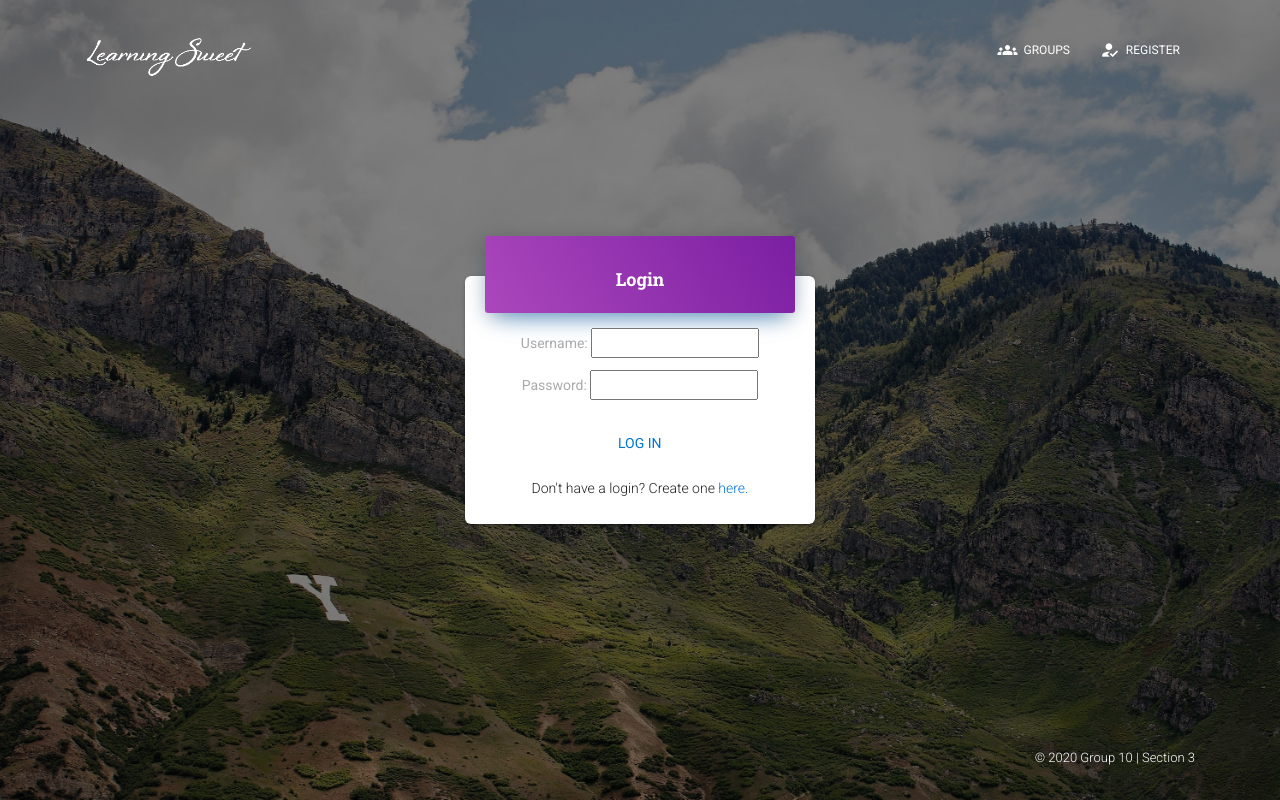
After one commit to IS-Core-Fall-2020/finalProj, a Django app: page /accounts/login/ in a window 1280 px wide. The commit adds this page. Run offline with Django 3.2, Linux system fonts and the light colour scheme; some libraries are stand-ins or nearby versions.

Commit message:
updating login page

```diff
--- a/finalProj/finalProj/settings.py
+++ b/finalProj/finalProj/settings.py
@@ -130,3 +130,5 @@ STATIC_URL = '/static/'
 STATICFILES_DIRS = [
     os.path.join(BASE_DIR, 'finalProj/static')
 ]
+
+LOGIN_REDIRECT_URL = '/'
--- a/finalProj/finalProj/urls.py
+++ b/finalProj/finalProj/urls.py
@@ -21,4 +21,5 @@ urlpatterns = [
     path('', include('loginpage.urls')),
     path('viewgroups/', include('viewgroups.urls')),
     path('viewclasses/', include('viewclasses.urls')),
+    path('accounts/', include('django.contrib.auth.urls')),
 ]
--- a/finalProj/templates/base.html
+++ b/finalProj/templates/base.html
@@ -18,9 +18,6 @@
   <!-- CSS Files -->
   <link href="{% static 'css/material-kit.css' %}" rel="stylesheet" />
 
-  <!--BOOTSTRAP CSS __ IS CURRENTLY MESSING UP SLIDER RANGE
-  <link rel="stylesheet" href="https://stackpath.bootstrapcdn.com/bootstrap/4.4.1/css/bootstrap.min.css" integrity="sha384-Vkoo8x4CGsO3+Hhxv8T/Q5PaXtkKtu6ug5TOeNV6gBiFeWPGFN9MuhOf23Q9Ifjh" crossorigin="anonymous">
--->
 </head>
 
 <body class="index-page sidebar-collapse" >
@@ -128,9 +125,6 @@
   <footer class="footer" data-background-color="black">
     <div class="container">
 
-      <div class="float-left" style="margin-top:10px">
-        <p style="font-size: 12px">Any trademarks or logos used throughout this website are the property of their respective owners.</p>
-      </div>
 
       <div class="copyright float-right" style="font-size: 13px">
         &copy;
--- a/finalProj/templates/groups/viewgroups.html
+++ b/finalProj/templates/groups/viewgroups.html
@@ -25,6 +25,11 @@
 
 {% block mainBody %}
 
+
+
+
+
+
 <h2>Groups</h2>
 
     {% for group in group_list %}
--- /dev/null
+++ b/finalProj/templates/registration/login.html
@@ -0,0 +1,106 @@
+{% load static %}
+<!DOCTYPE html>
+<html lang="en">
+
+<head>
+  <meta charset="utf-8" />
+  <link rel="apple-touch-icon" sizes="76x76" href="{% static "img/favicon.png" %}">
+  <link rel="icon" type="image/png" href="{% static 'img/favicon.png' %} ">
+  <meta http-equiv="X-UA-Compatible" content="IE=edge,chrome=1" />
+  <title>
+    Learning Sweet
+  </title>
+  <meta content='width=device-width, initial-scale=1.0, shrink-to-fit=no' name='viewport' />
+  <!--     Fonts and icons     -->
+  <link rel="stylesheet" type="text/css" href="https://fonts.googleapis.com/css?family=Roboto:300,400,500,700|Roboto+Slab:400,700|Material+Icons" />
+  <link rel="stylesheet" href="https://maxcdn.bootstrapcdn.com/font-awesome/latest/css/font-awesome.min.css">
+  <!-- CSS Files -->
+  <link href="{% static 'css/material-kit.css' %}" rel="stylesheet" />
+
+</head>
+
+<body class="login-page sidebar-collapse">
+  <nav class="navbar navbar-transparent navbar-color-on-scroll fixed-top navbar-expand-lg" color-on-scroll="100" id="sectionsNav">
+    <div class="container">
+      <div class="navbar-translate">
+        <a class="navbar-brand" href="{% url 'index' %}">
+          <img class="img-responsive" width='28%' src="{% static 'img/LSweetW.png' %}" alt="LS"> </a>
+        <button class="navbar-toggler" type="button" data-toggle="collapse" aria-expanded="false" aria-label="Toggle navigation">
+          <span class="sr-only">Toggle navigation</span>
+          <span class="navbar-toggler-icon"></span>
+          <span class="navbar-toggler-icon"></span>
+          <span class="navbar-toggler-icon"></span>
+        </button>
+      </div>
+    <div class="collapse navbar-collapse">
+      <ul class="navbar-nav ml-auto">
+        <li class="nav-item">
+          <a class="nav-link" rel="tooltip" title="" data-placement="bottom" data-original-title="Login below to access the GROUPS page!" href="{% url 'viewgroups' %}">
+            <i class="material-icons">groups</i> Groups
+          </a>
+        </li>
+        <li class="nav-item">
+          <a class="nav-link" href="{% url 'register'%}">
+            <i class="material-icons">how_to_reg</i> Register
+          </a>
+        </li>
+      </ul>
+    </div>
+  </div>
+</nav>
+
+  <div class="page-header header-filter" style="background-image: url( {% static 'img/about.jpg' %} ); background-size: cover; background-position: top center;">
+    <div class="container">
+      <div class="row">
+        <div class="col-lg-4 col-md-6 ml-auto mr-auto">
+
+          <div class="card card-login">
+            <div class="card-header card-header-primary text-center">
+              <h4 class="card-title">Login</h4>
+            </div>
+            <form method="post" style= 'text-align: center'>
+            {% csrf_token %}
+            {{ form.as_p }}
+            <button type="submit" class="btn btn-primary btn-link btn-wd btn-lg">Log In</button>
+            </form>
+            <div style= 'text-align: center'>
+              <span> Don't have a login? Create one </span> <a href="{% url 'register'%}">here.</a>
+            </div>
+            <br>
+
+          </div>
+
+        </div>
+      </div>
+    </div>
+    <footer class="footer">
+      <div class="container">
+        <nav class="float-left">
+          <ul>
+          </ul>
+        </nav>
+        <div class="copyright float-right" style="font-size: 13px">
+          &copy;
+          <script>
+            document.write(new Date().getFullYear())
+          </script> Group 10 | Section 3
+        </div>
+      </div>
+      </div>
+    </footer>
+  </div>
+  <!--   Core JS Files   -->
+  <script src="../assets/js/core/jquery.min.js" type="text/javascript"></script>
+  <script src="../assets/js/core/popper.min.js" type="text/javascript"></script>
+  <script src="../assets/js/core/bootstrap-material-design.min.js" type="text/javascript"></script>
+  <script src="../assets/js/plugins/moment.min.js"></script>
+  <!--	Plugin for the Datepicker, full documentation here: https://github.com/Eonasdan/bootstrap-datetimepicker -->
+  <script src="../assets/js/plugins/bootstrap-datetimepicker.js" type="text/javascript"></script>
+  <!--  Plugin for the Sliders, full documentation here: http://refreshless.com/nouislider/ -->
+  <script src="../assets/js/plugins/nouislider.min.js" type="text/javascript"></script>
+  <!--  Google Maps Plugin    -->
+  <!-- Control Center for Material Kit: parallax effects, scripts for the example pages etc -->
+  <script src="../assets/js/material-kit.js?v=2.0.7" type="text/javascript"></script>
+</body>
+
+</html>
```
Also changed, not shown: finalProj/templates/account/login.html (+4 -8 lines), finalProj/templates/registration/login3.html (added, +42 -0 lines), finalProj/viewgroups/views.py (+9 -12 lines).
